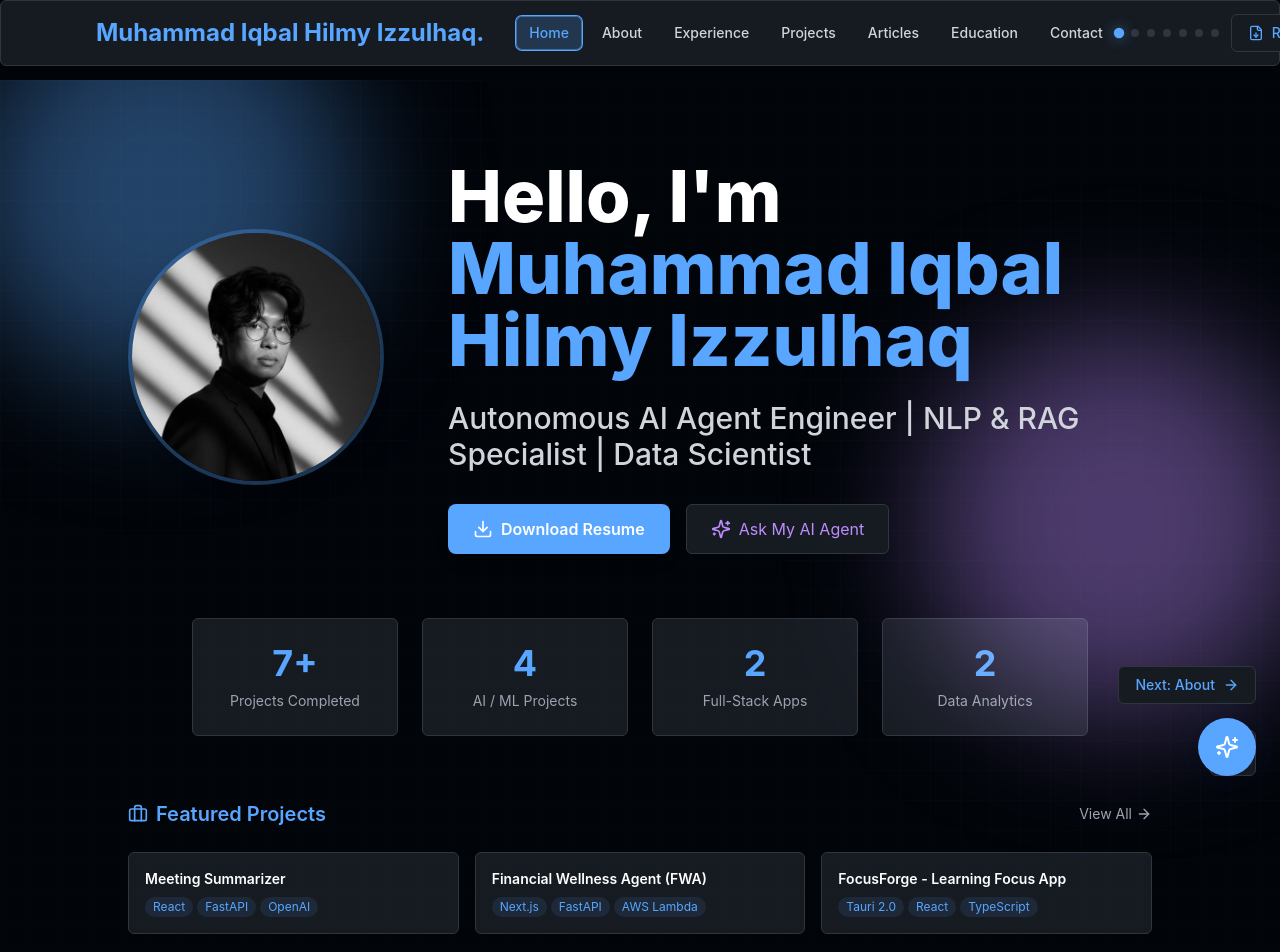
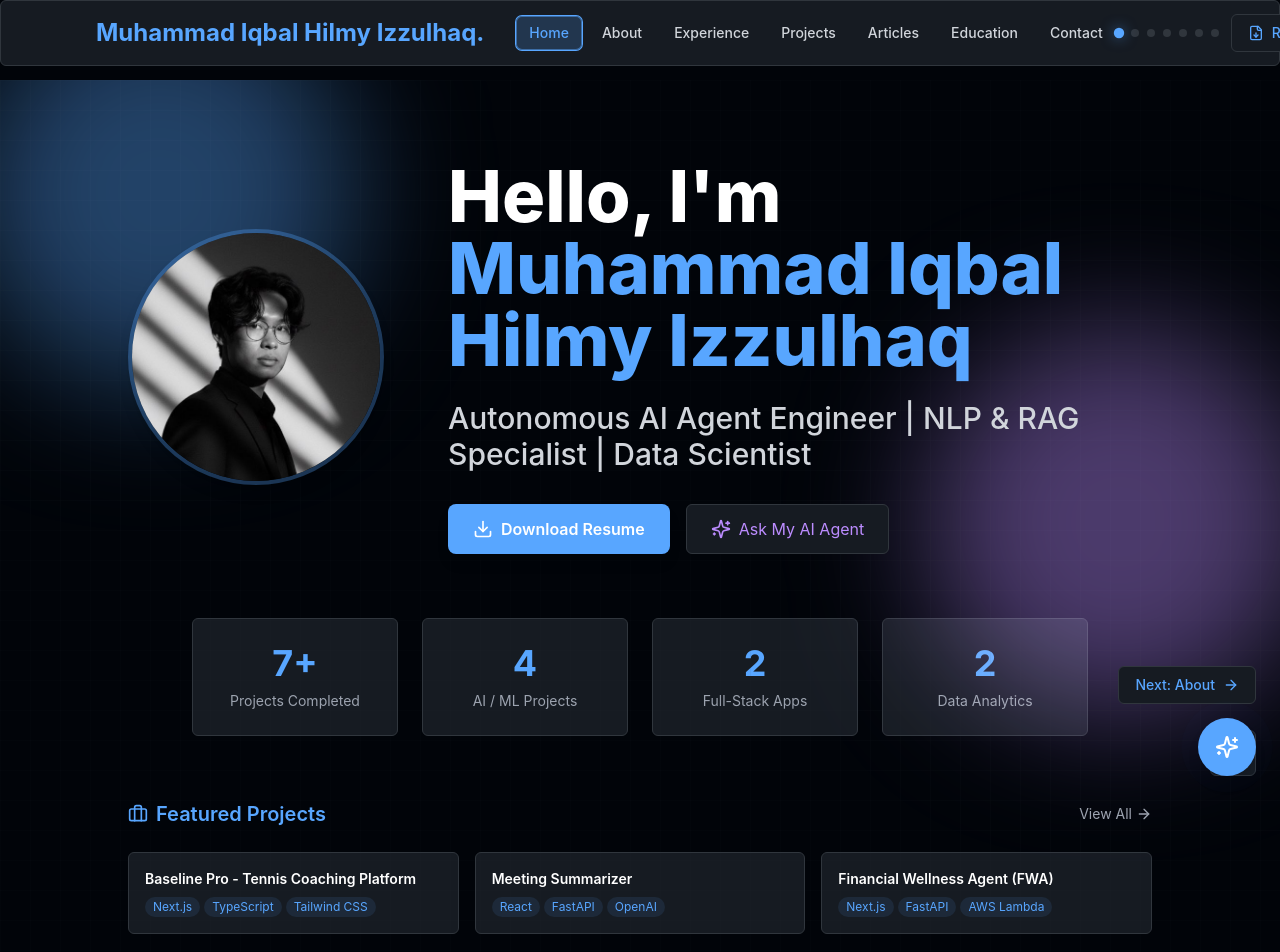
Before and after one commit to Shiverion/Shiverion.github.io, a React (Vite) app: page / in a window 1280 px wide. Shown: the top 952 px of the page. Built offline with nearby package versions, Linux system fonts and the light colour scheme.

Commit message:
feat: add Baseline Pro tennis platform to portfolio

```diff
--- a/src/App.jsx
+++ b/src/App.jsx
@@ -114,6 +114,24 @@ const portfolioData = {
     }
   ],
   projects: [
+    {
+      slug: "baseline-pro",
+      title: "Baseline Pro - Tennis Coaching Platform",
+      description: "A mobile-first <strong>tennis booking platform</strong> with <strong>Google SSO</strong>, <strong>interactive heatmap schedule</strong>, and comprehensive admin tools. Features include <strong>multi-step booking flow</strong> with class type selection, <strong>birthday voucher system</strong>, <strong>skill badge tracking</strong>, <strong>YouTube tutorial library</strong>, and <strong>Google Calendar integration</strong>. Built for Coach ARUM with full Indonesian localization.",
+      technologies: ["Next.js", "TypeScript", "Tailwind CSS", "Firebase", "Vercel"],
+      complexity: 8,
+      date: "2025-12",
+      metrics: ["Google SSO", "Heatmap Schedule", "Admin Panel"],
+      demoUrl: "https://baseline-pro.vercel.app",
+      repoUrl: null,
+      imageUrl: "/images/BaselinePro/thumbnail.png",
+      gallery: [],
+      caseStudy: {
+        problem: "Tennis coaches lack accessible booking systems that combine scheduling, payment verification, and user progress tracking in one mobile-friendly platform.",
+        approach: "Built a Next.js 16 app with Firebase (Auth + Firestore + Storage). Implemented interactive heatmap schedule for slot availability, multi-step booking flow with class types (Private/Semi-Private/Regular), birthday voucher system with ±14 days auto-discount, and skill badge tracking. Admin panel includes booking approval/rejection, slot templates for bulk generation, and tutorial management.",
+        results: "Production-deployed on Vercel with complete admin management. Features Google SSO, heatmap scheduling, voucher system, booking history with rescheduling, skill badges, and YouTube tutorial integration. Full Indonesian localization with Vercel Analytics."
+      }
+    },
     {
       slug: "meeting-summarizer",
       title: "Meeting Summarizer",
```
Also changed, not shown: 1 other file (tests, documents, lock files or other folders).
